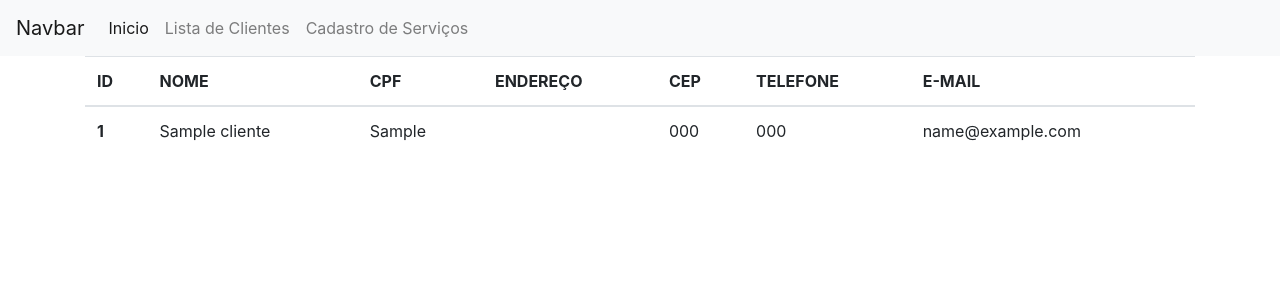
After one commit to Eliakin-Alves/sistema-php-2, a PHP site: page /adimin/cliente-lista.php in a window 1280 px wide. The commit adds this page. Shown: the top 300 px of the page. Run offline with PHP 8.4, Linux system fonts and the light colour scheme; tables that the repository leaves empty or names only in its code hold one stand-in row (values such as "Sample post"); data that the repository does not hold is empty.

Commit message:
versão 5

```diff
--- /dev/null
+++ b/adimin/cliente-lista.php
@@ -0,0 +1,5 @@
+<?php include "includes/listar-clientes.php" ?>
+<?php include "view/header.php" ?>
+<?php include "view/lista-cliente.php" ?>
+<?php include "view/mensagem.php" ?>
+<?php include "view/footer.php" ?>
--- a/adimin/dao/cliente.dao.php
+++ b/adimin/dao/cliente.dao.php
@@ -13,5 +13,15 @@
             $con->execute();
             return "Cadastrado com sucesso";
         }
+        public function listaClientes() {
+            $sql = "SELECT * FROM cliente";
+            $con = Conexao::getInstance()->prepare($sql);
+            $con->execute();
+            $lista = array();
+            while($cliente = $con->fetch(PDO::FETCH_ASSOC)) {
+                $lista[] = $cliente;
+            }
+            return $lista;
+        }
     }
 ?>
--- /dev/null
+++ b/adimin/includes/listar-clientes.php
@@ -0,0 +1,6 @@
+<?php
+    include "model/conexao.php";
+    include "dao/cliente.dao.php";
+    $obj = new DAOCliente();
+    $lista = $obj->listaClientes();
+?>
--- a/adimin/index2.php
+++ b/adimin/index2.php
@@ -1,3 +1,3 @@
-<?php include "includes/header.php";?>
+<?php include "view/header.php";?>
     <h1>cadastro</h1>
-<?php include "includes/footer.php";?>
+<?php include "view/footer.php";?>
--- a/adimin/view/footer.php
+++ b/adimin/view/footer.php
@@ -1,4 +1,4 @@
-
+</div>
     <!-- Optional JavaScript -->
     <!-- jQuery first, then Popper.js, then Bootstrap JS -->
     <script src="https://code.jquery.com/jquery-3.3.1.slim.min.js" integrity="sha384-q8i/X+965DzO0rT7abK41JStQIAqVgRVzpbzo5smXKp4YfRvH+8abtTE1Pi6jizo" crossorigin="anonymous"></script>
--- a/adimin/view/header.php
+++ b/adimin/view/header.php
@@ -20,14 +20,15 @@
   <div class="collapse navbar-collapse" id="navbarSupportedContent">
     <ul class="navbar-nav mr-auto">
         <li class="nav-item active">
-            <a class="nav-link" href="index.php">Home</a>
+            <a class="nav-link" href="index2.php">Inicio</a>
         </li>
         <li class="nav-item">
-            <a class="nav-link" href="clientes-lista.php">Lista de Clientes</a>
+            <a class="nav-link" href="cliente-lista.php">Lista de Clientes</a>
         </li>
         <li class="nav-item">
-            <a class="nav-link" href="cadastro-servicos.php">Novo Cliente</a>
+            <a class="nav-link" href="cadastro-servicos.php">Cadastro de Serviços</a>
         </li>
     </ul>
   </div>
 </nav>
+<div class="container">
--- /dev/null
+++ b/adimin/view/lista-cliente.php
@@ -0,0 +1,26 @@
+<table class="table">
+    <thead>
+        <tr>
+            <th scope="col">ID</th>
+            <th scope="col">NOME</th>
+            <th scope="col">CPF</th>
+            <th scope="col">ENDEREÇO</th>
+            <th scope="col">CEP</th>
+            <th scope="col">TELEFONE</th>
+            <th scope="col">E-MAIL</th>
+        </tr>
+    </thead>
+    <tbody>
+        <?php foreach($lista as $cliente) { ?>
+        <tr>
+            <th scope="row"><?php echo $cliente['pk_id']; ?></th>
+            <td><?php echo $cliente['nome']; ?></td>
+            <td><?php echo $cliente['cpf']; ?></td>
+            <td><?php echo $cliente['endereço']; ?></td>
+            <td><?php echo $cliente['cep']; ?></td>
+            <td><?php echo $cliente['telefone']; ?></td>
+            <td><?php echo $cliente['email']; ?></td>
+        </tr>
+        <?php } ?>
+    </tbody>
+</table>
--- a/view/header.php
+++ b/view/header.php
@@ -20,10 +20,10 @@
   <div class="collapse navbar-collapse" id="navbarSupportedContent">
     <ul class="navbar-nav mr-auto">
         <li class="nav-item active">
-            <a class="nav-link" href="index.php">Home</a>
+            <a class="nav-link" href="index.php">Inicio</a>
         </li>
         <li class="nav-item">
-            <a class="nav-link" href="clientes-lista.php">Lista de Clientes</a>
+            <a class="nav-link" href="lista-clientes.php">Lista de Clientes</a>
         </li>
         <li class="nav-item">
             <a class="nav-link" href="cliente-cadastro.php">Cliente Cadastro</a>
```
Also changed, not shown: 1 other file.
